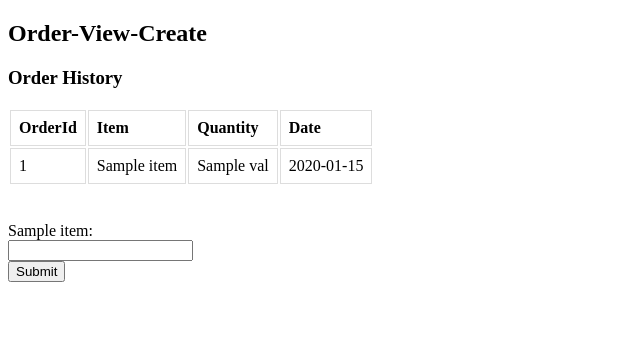
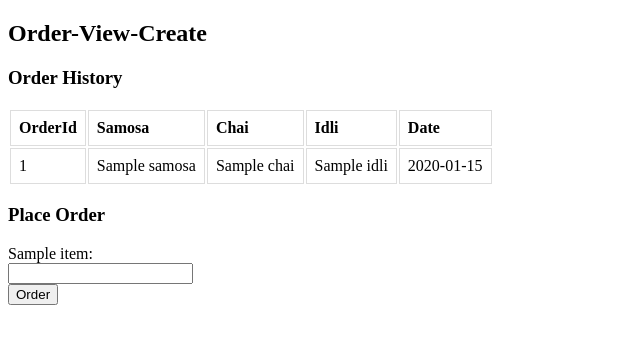
Before and after one commit to hbhoyar/badluShop, a Django app: template templates/orders.html in a window 1280 px wide. Shown: the top 344 px of the page, without its empty margins (0-640 px from the left). Run offline with Django 3.2, Linux system fonts and the light colour scheme; the template is opened without the code that fills it: most values are stand-ins (such as "Sample title", 1, 10 or a date in 2020).

Commit message:
order and orderItem added

```diff
--- a/addUser.py
+++ b/addUser.py
@@ -8,6 +8,8 @@ password = input('password: ')
 sql = f"""insert into addaUsers values('{loginName}','{password}')"""
 
 try:
-    exec_query1(sql)
+    conn = connect()
+    exec_query1(conn, sql)
+    conn.commit()
 except Exception as e:
     print(e)
--- a/cs387/views.py
+++ b/cs387/views.py
@@ -17,8 +17,8 @@ def login(req):
             return render(req, 'login.html')
 
         sql = f"""select password from addaUsers where loginName='{loginName}'"""
-        headers, data = exec_query(conn, sql)
-        print(data)
+        _, data = exec_query(conn, sql)
+        # print(data)
 
         if not len(data):
             error = "User does not exists"
--- a/templates/orders.html
+++ b/templates/orders.html
@@ -21,22 +21,24 @@
         <table>
             <tr>
                 <th>OrderId</th>
-                <th>Item</th>
-                <th>Quantity</th>
+                <th>Samosa</th>
+                <th>Chai</th>
+                <th>Idli</th>
                 <th>Date</th>
             </tr>
-            {% for orderId, item, val, date in orderHistory %}
+            {% for orderId, samosa, chai, idli, date in orderHistory %}
             <tr>
                 <td>{{orderId}}</td>
-                <td>{{item}}</td>
-                <td>{{val}}</td>
+                <td>{{samosa}}</td>
+                <td>{{chai}}</td>
+                <td>{{idli}}</td>
                 <td>{{date}}</td>
             </tr>
             {% endfor %}
         </table>
     </div>
-    <br><br>
 
+    <h3>Place Order</h3>
     <form action="" method="POST">
         {% csrf_token %}
         {% for item in items %}
@@ -44,27 +46,14 @@
         <input type="number" name="{{item}}">
         <br>
         {% endfor %}
-        <input type="submit" value="Submit">
+        <input type="submit" value="Order">
 
-        <br><br>
+        {% if status %}
+        <h3>Order Status</h3>
 
             {% if status == "success" %}
             <div id="status" style="color: green;">
-            Success:
-            <table>
-                <tr>
-                    <th>item</th>
-                    <th>quantity</th>
-                    <th>orderId</th>
-                </tr>
-                {% for item, val, orderId in orders %}
-                <tr>
-                    <td>{{item}}</td>
-                    <td>{{val}}</td>
-                    <td>{{orderId}}</td>
-                </tr>
-                {% endfor %}
-            </table>
+                Success: Your orderId is {{orderId}}
             </div>
             {% endif %}
 
@@ -73,6 +62,8 @@
                 Error: {{message}}
             </div>
             {% endif %}
+
+        {% endif %}
     </form>
 
 </body>
--- a/utils/dbexec.py
+++ b/utils/dbexec.py
@@ -17,16 +17,15 @@ def exec_query(conn, sql):
     cursor.execute(sql)
     header = list(map(lambda x: x[0], cursor.description))
     rows = cursor.fetchall()
+    cursor.close()
     return (header, rows)
 
 
-def exec_query1(sql):
+def exec_query1(conn, sql):
     """Execute sql query. Return header and rows"""
-    conn = connect()
     cursor = conn.cursor()
     cursor.execute(sql)
     cursor.close()
-    conn.commit()
 
 if __name__ == "__main__":
     from sys import argv
```
Also changed, not shown: ddl.sql (+15 -8 lines), orders/views.py (+33 -22 lines). Lines whose indentation alone changed are shown as unchanged.
